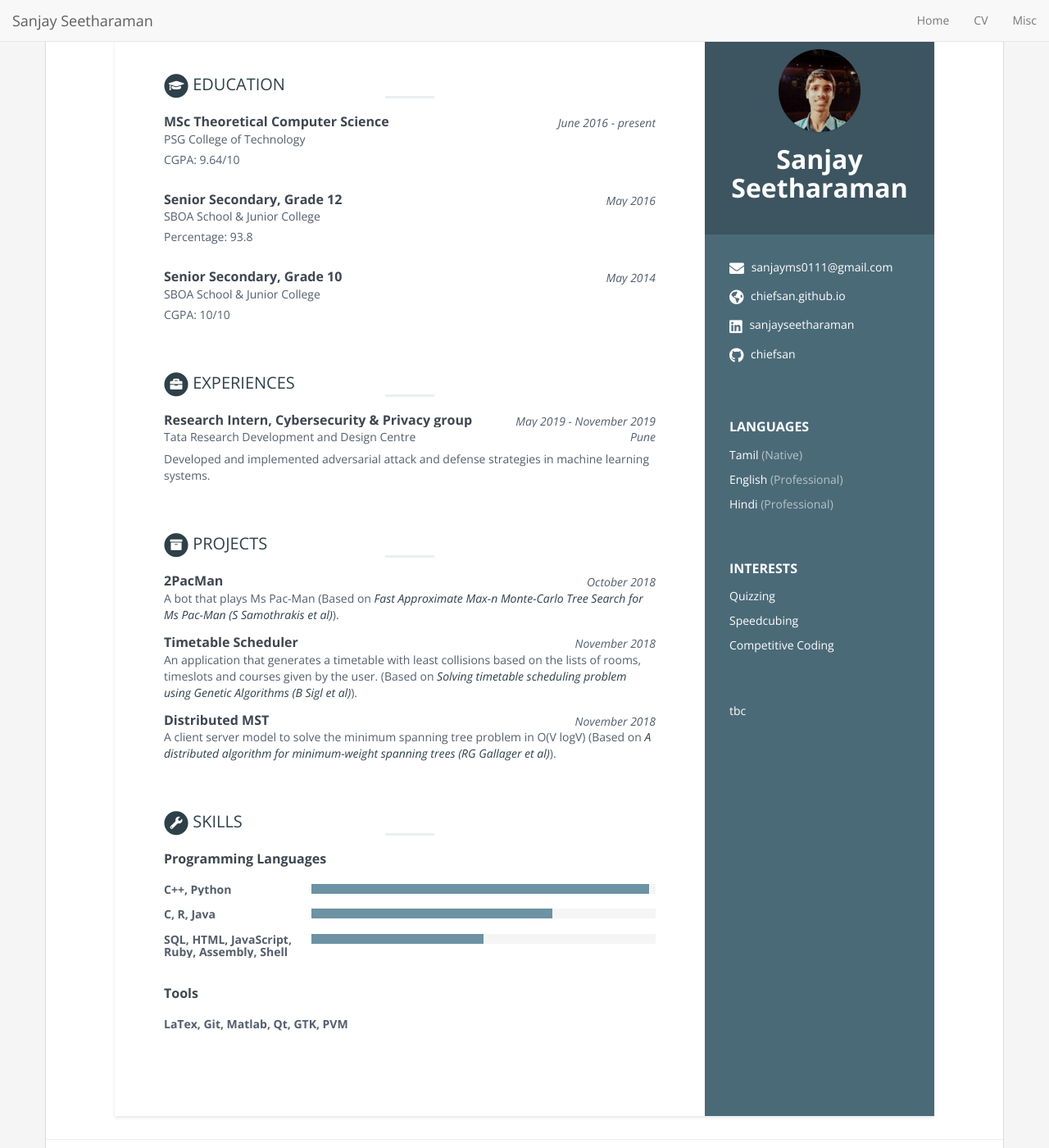
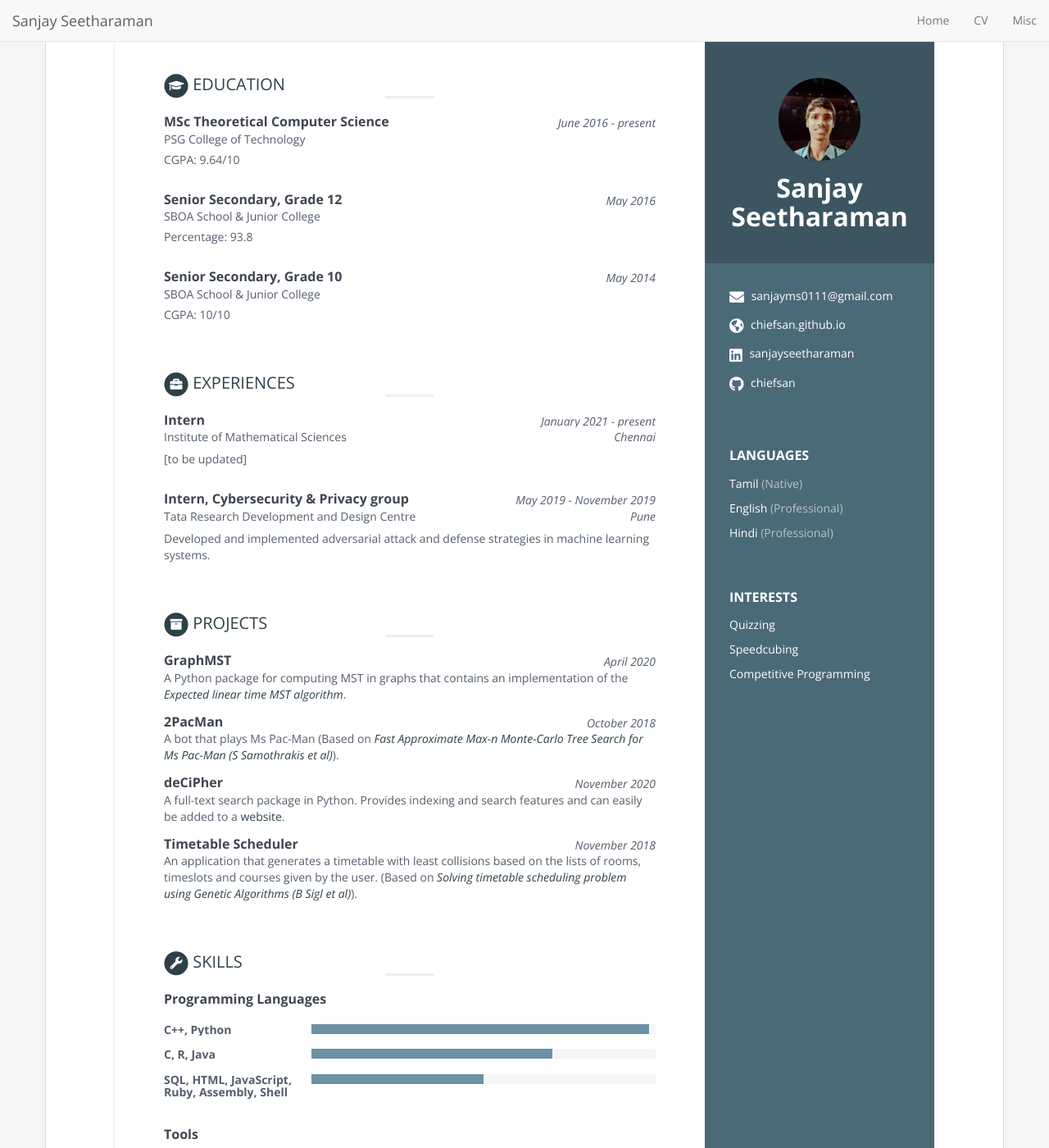
Before and after one commit to chiefsan/chiefsan.github.io, a Jekyll site: the page built from cv.md, in a window 1280 px wide and 1400 px high. Shown: the whole window at 82% size. Built offline with Jekyll 4.4.1, drawn with Linux system fonts in a browser that asks for light colours; nearby versions of some CDN libraries; some of the changed text lies outside the part shown.

Commit message:
update cv and readme

```diff
--- a/_data/data.yml
+++ b/_data/data.yml
@@ -35,8 +35,9 @@ sidebar:
       - item: Speedcubing
         link:
 
-      - item: Competitive Coding
+      - item: Competitive Programming
         link:
+
 
 # career-profile:
 #     title: Career Profile
@@ -59,7 +60,13 @@ education:
       details: |
         CGPA: 10/10
 experiences:
-    - role: Research Intern, Cybersecurity & Privacy group
+    - role: Intern
+      time: January 2021 - present
+      company: Institute of Mathematical Sciences
+      location: Chennai
+      details: |
+        [to be updated]
+    - role: Intern, Cybersecurity & Privacy group
       time: May 2019 - November 2019
       company: Tata Research Development and Design Centre
       location: Pune
@@ -70,20 +77,26 @@ projects:
     # intro: >
     #   intro?
     assignments:
+      - title: GraphMST
+        link: https://github.com/chiefsan/GraphMST/
+        details: A Python package for computing MST in graphs that contains an implementation of the <em><a href="http://cs.brown.edu/research/pubs/pdfs/1995/Karger-1995-RLT.pdf">Expected linear time MST algorithm</a></em>.
+        time: April 2020
+
       - title: 2PacMan
-        link: https://github.com/chiefsan/2PacMan
+        link: https://github.com/chiefsan/2PacMan/
         details: A bot that plays Ms Pac-Man (Based on <a href="http://repository.essex.ac.uk/4111/1/MontePacTCIAIG.pdf"><em>Fast Approximate Max-n Monte-Carlo Tree Search for Ms Pac-Man (S Samothrakis et al)</em></a>).
         time: October 2018
+
+      - title: deCiPher
+        link: https://chiefsan.github.io/deCiPher/
+        details: A full-text search package in Python. Provides indexing and search features and can easily be added to a <a href="https://decipher-frontend.herokuapp.com">website</a>.
+        time: November 2020
 
       - title: Timetable Scheduler
         link: https://chiefsan.github.io/TimetableScheduler/
         details: An application that generates a timetable with least collisions based on the lists of rooms, timeslots and courses given by the user. (Based on <a href="https://ieeexplore.ieee.org/abstract/document/1225396"><em>Solving timetable scheduling problem using Genetic Algorithms (B Sigl et al)</em></a>).
         time: November 2018
 
-      - title: Distributed MST
-        link: https://chiefsan.github.io/TimetableScheduler/
-        details: A client server model to solve the minimum spanning tree problem in O(V logV) (Based on <a href="https://www.cs.tau.ac.il/~afek/p66-gallager.pdf"><em>A distributed algorithm for minimum-weight spanning trees (RG Gallager et al)</em></a>).
-        time: November 2018
 
 # publications:
 #     title: tbc
@@ -110,6 +123,6 @@ skills:
         level: 50%
 
     tools:
-      - name: LaTex, Git, Matlab, Qt, GTK, PVM
+      - name: LaTeX, Git, Matlab, Qt, GTK, PVM
 footer: >
     Designed with <i class="fas fa-heart"></i> by <a href="http://themes.3rdwavemedia.com" target="_blank" rel="nofollow">Xiaoying Riley</a>
--- a/_includes/about.html
+++ b/_includes/about.html
@@ -1,3 +1,2 @@
 <div class="remove-container container-block">
-  tbc
 </div>
--- a/_sass/_base.scss
+++ b/_sass/_base.scss
@@ -80,6 +80,7 @@ p {
         //used for profile image
         max-width: 100px;
         margin-bottom: 15px;
+        margin-top: 35px;
         border: 0px solid #fff;
         border-radius: 100%;
         box-shadow: 0 1px 1px rgba(0, 0, 0, 0.1);
```
Also changed, not shown: README.md, 1 other file.
